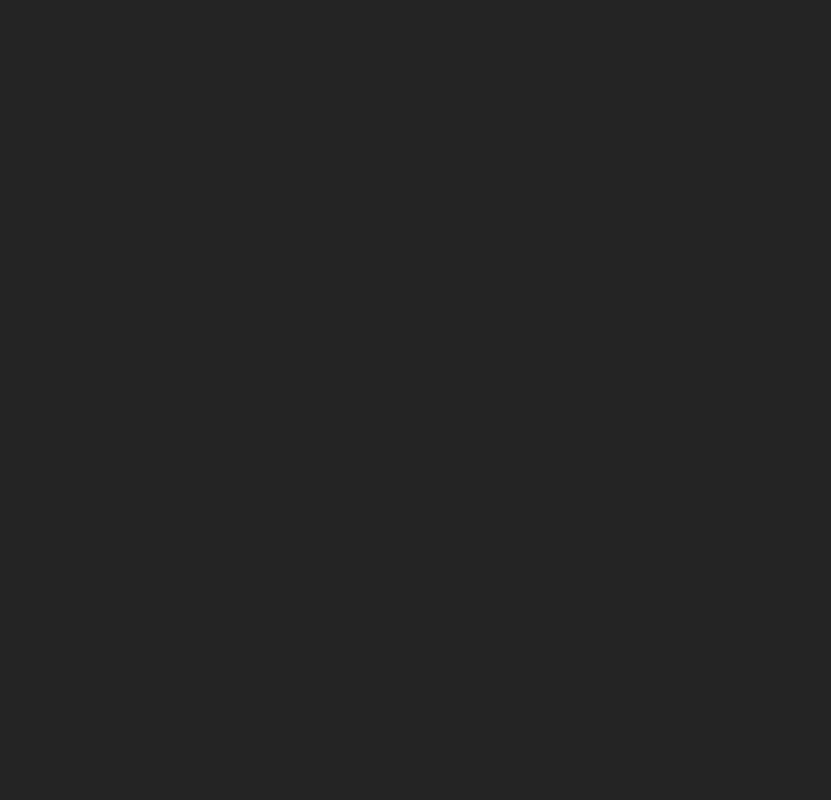
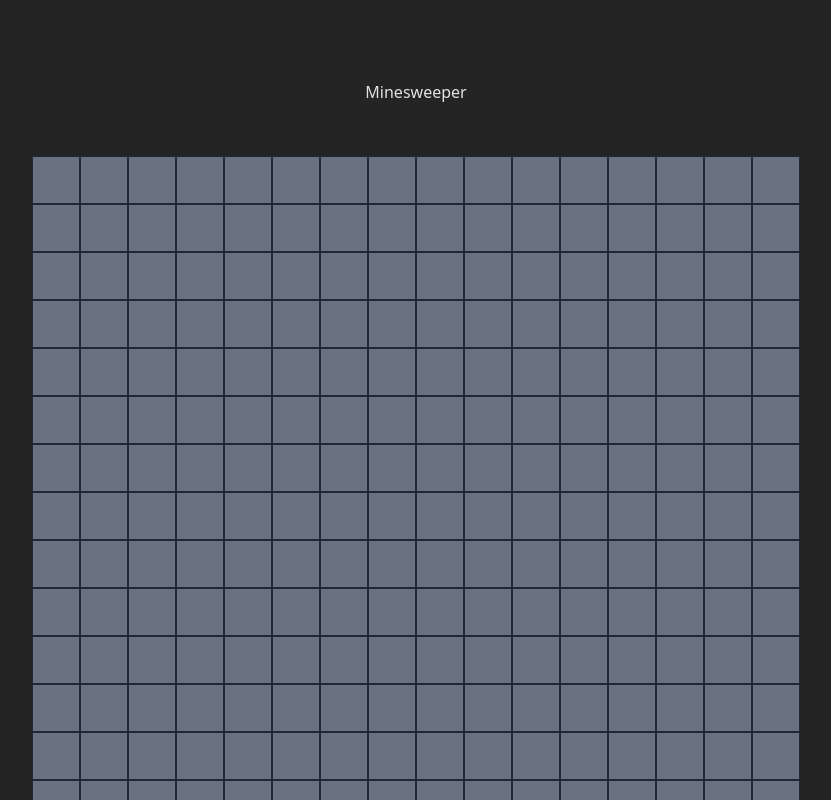
Before and after one commit to lucasmargni/classic-games, a React (Vite) app: page /minesweeper in a window 1280 px wide. Before the commit this address had no page. Shown: the top 800 px of the page, without its empty margins (224-1055 px from the left). Built offline with nearby package versions, Linux system fonts and the light colour scheme.

Commit message:
Prototype Minesweeper board

```diff
--- a/src/App.jsx
+++ b/src/App.jsx
@@ -10,7 +10,7 @@ const App = () => {
         <Routes>
             <Route path='/' element={<HomePage />}/>
             <Route path='/snake' element={<SnakeBoard rows={16} cols={16} />}/>
-            <Route path='/snake' element={<Minesweeper />}/>
+            <Route path='/minesweeper' element={<Minesweeper rows={16} cols={16} />}/>
         </Routes>
     </Router>
   );
--- a/src/components/minesweeper/Minesweeper.tsx
+++ b/src/components/minesweeper/Minesweeper.tsx
@@ -1,9 +1,40 @@
+import { useState } from 'react';
 import { MinesweeperGame } from '../../utils/minesweeper/MinesweeperGame';
+import type { MatrixSize } from '../../types/board-types';
 
-const Minesweeper = () => {
+const Minesweeper = ({ rows, cols } : MatrixSize) => {
+    const [game, setGame] = useState(() => new MinesweeperGame(rows, cols));
+    const [visibleBoard, setVisibleBoard] = useState(() => Array.from({ length: rows }, () => Array(cols).fill(null)));
+    const [gameOver, setGameOver] = useState(false);
+
+    const peek = (row : number, col : number) : void => {
+        let result : number = game.peekPosition(row, col);
+
+        setVisibleBoard(prev => {
+            const copy = prev.map(row => [...row]);
+            copy[row][col] = result;
+            return copy;
+        });
+    }
+
     return (
-        <>
-        </>
+        <main className='flex flex-col items-center mt-20'>
+            <h1>Minesweeper</h1>
+            <div className='p-8 m-5 grid'
+                style={{ gridTemplateColumns: `repeat(${rows}, minmax(0, 1fr))` }}>
+                {Array.from({ length: rows }).map((_, rowIndex) => {
+                    return Array.from({ length: cols }).map((_, colIndex) => {
+                        return (
+                            <button key={`${rowIndex}-${colIndex}`}
+                                onClick={() => peek(rowIndex, colIndex)}
+                                className='h-12 w-12 bg-gray-500 border-1 border-gray-800 text-2xl'>
+                                {visibleBoard[rowIndex][colIndex] ?? ""}
+                            </button>
+                        );
+                    });
+                })}
+            </div>
+        </main>
     );
 };
 
--- a/src/utils/minesweeper/MinesweeperGame.ts
+++ b/src/utils/minesweeper/MinesweeperGame.ts
@@ -53,7 +53,7 @@ export class MinesweeperGame {
     }
 
     peekPosition(row : number, col : number) : number {
-        let result : number = 0;
+        let result : number = -2;
 
         if(row >= 0 && row < this.rows && col >= 0 && col < this.cols) {
             // position on the board
@@ -65,8 +65,10 @@ export class MinesweeperGame {
                 result = this.countMinesAround(row, col);
 
                 this.board[row][col] = result;
+            } else {
+                // it was already peeked
+                result = this.board[row][col];
             }
-            // if neither options, it was already peeked
         }
 
         return result;
```
